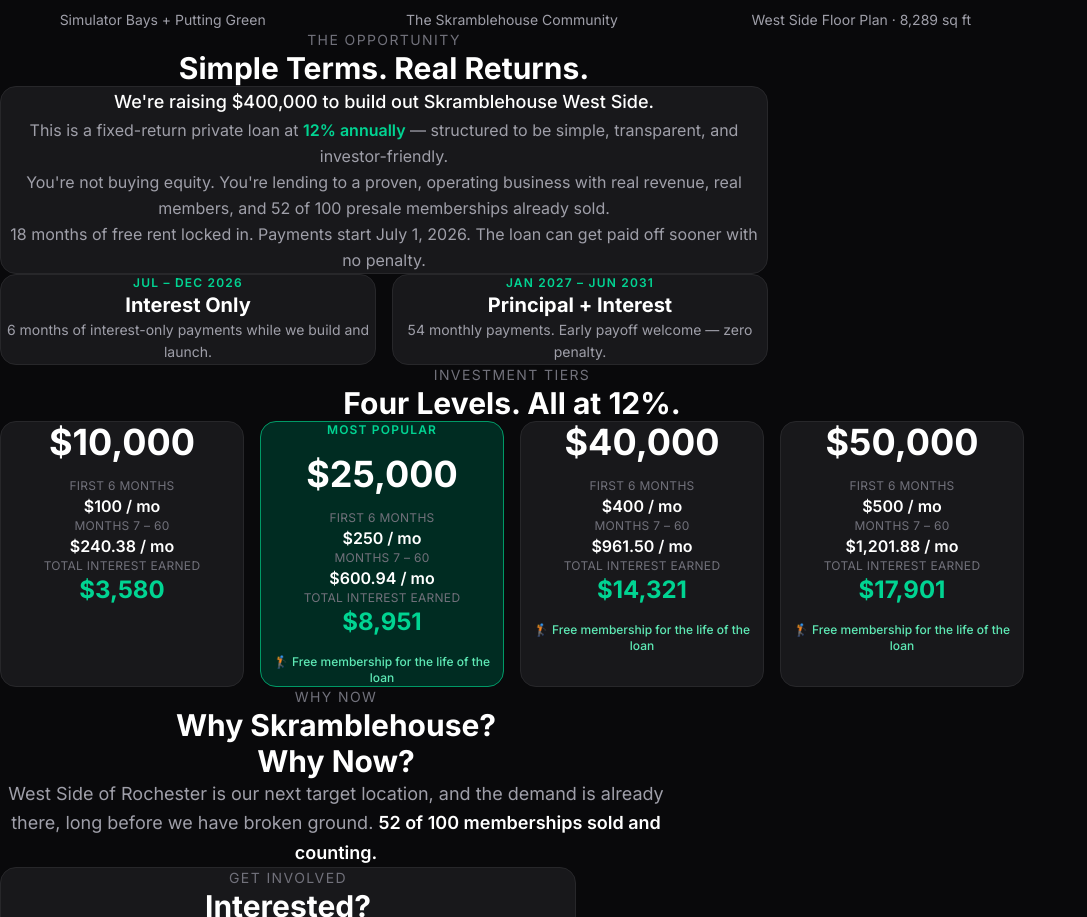
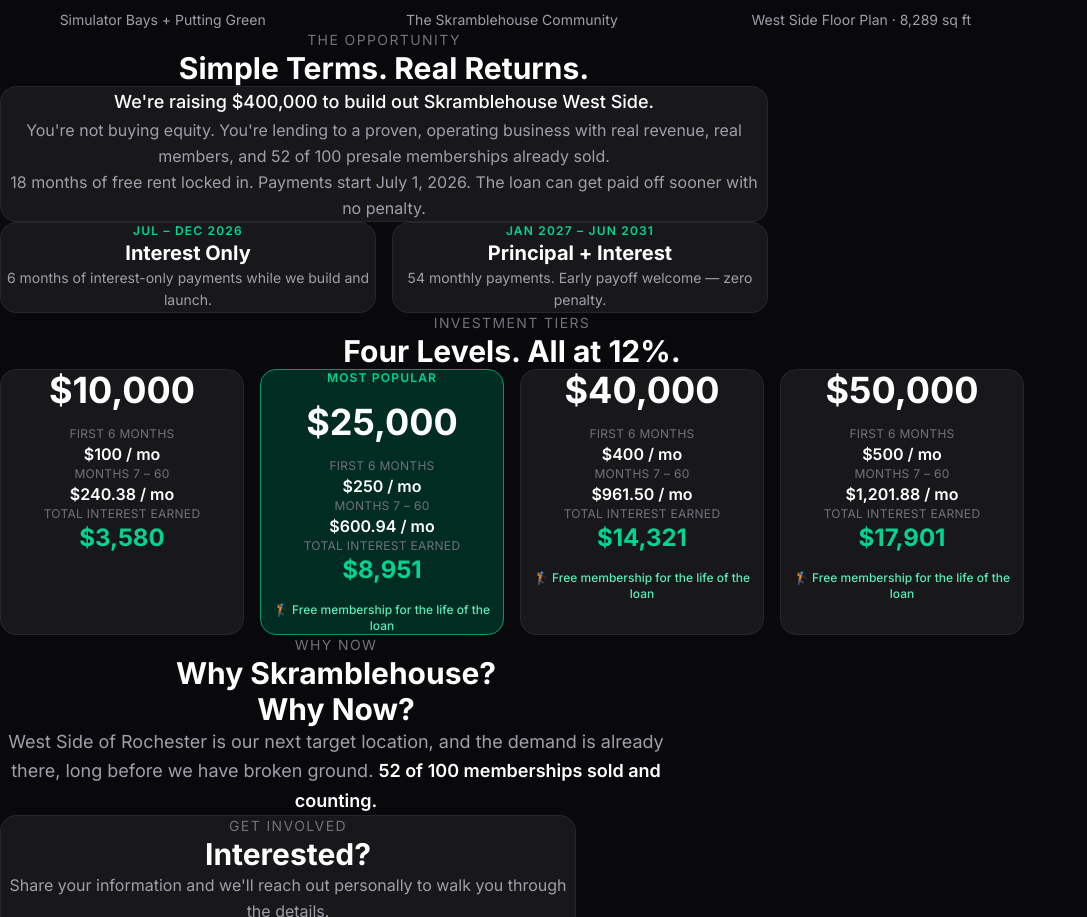
Before and after one commit to rickyhowcroft-dot/skramblehouse-westside, a Next.js app: page /investors in a window 1280 px wide. Shown: the part 1135-2052 px from the top of the page, without its empty margins (0-1087 px from the left). Built offline with nearby package versions, Linux system fonts and the light colour scheme.

Commit message:
copy: remove structured to be simple sentence from Opportunity

```diff
--- a/app/investors/page.tsx
+++ b/app/investors/page.tsx
@@ -117,11 +117,6 @@ export default function InvestorsPage() {
           <div className="bg-zinc-900 border border-zinc-800 rounded-2xl p-8 sm:p-10 space-y-6 text-center">
             <p className="text-white text-lg font-medium leading-relaxed">
               We&apos;re raising $400,000 to build out Skramblehouse West Side.
-            </p>
-            <p className="text-zinc-400 text-base leading-relaxed">
-              This is a fixed-return private loan at{' '}
-              <span className="text-emerald-400 font-semibold">12% annually</span> —
-              structured to be simple, transparent, and investor-friendly.
             </p>
             <p className="text-zinc-400 text-base leading-relaxed">
               You&apos;re not buying equity. You&apos;re lending to a proven, operating business
```
